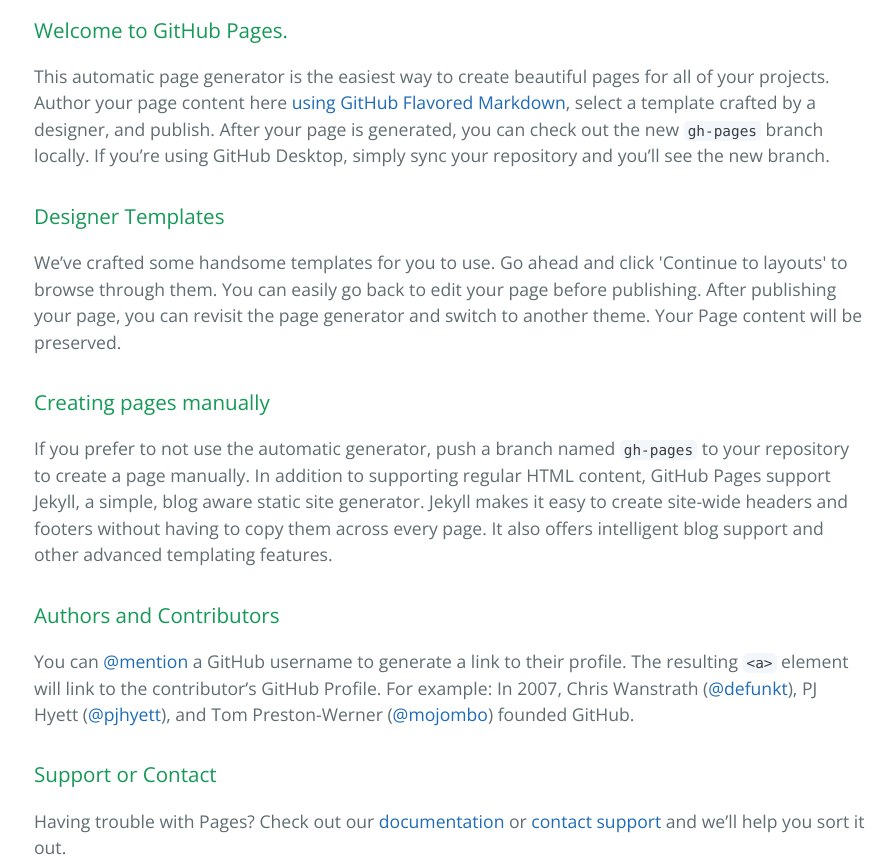
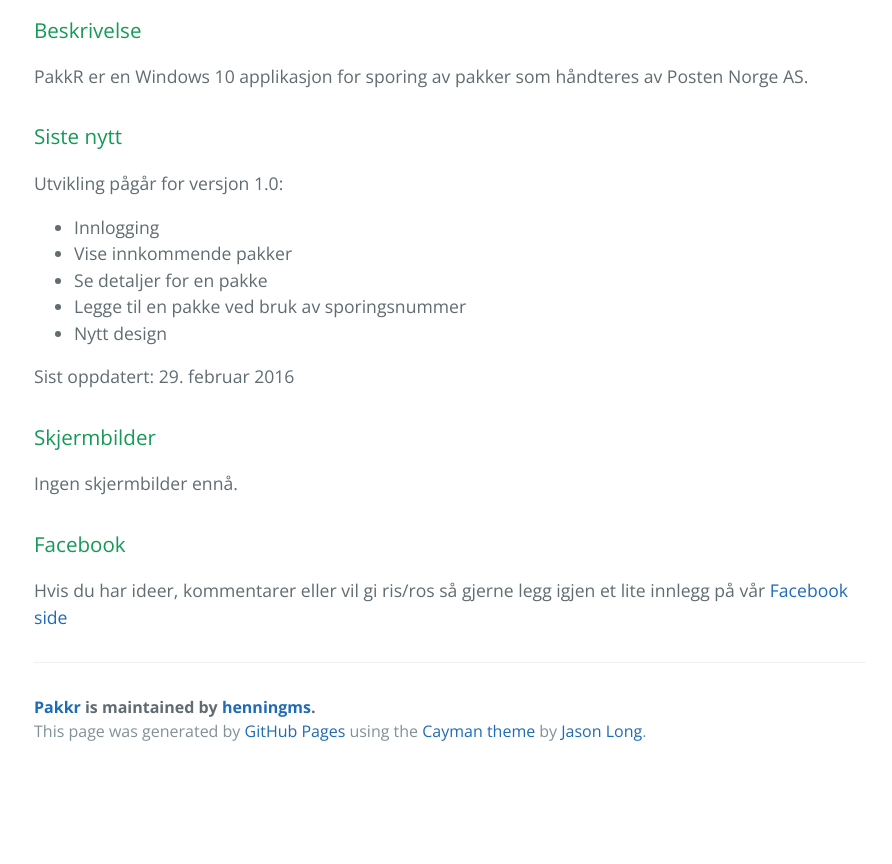
Before and after one commit to henningms/pakkr, a plain HTML site: page index.html in a window 1280 px wide. Shown: the part 400-1264 px from the top of the page, without its empty margins (190-1082 px from the left). After the commit the page ends 1175 px from the top, so only its background shows below. Drawn offline with nearby package versions, Linux system fonts and the light colour scheme.

```diff
--- a/index.html
+++ b/index.html
@@ -20,29 +20,34 @@
 
     <section class="main-content">
       <h3>
-<a id="welcome-to-github-pages" class="anchor" href="#welcome-to-github-pages" aria-hidden="true"><span aria-hidden="true" class="octicon octicon-link"></span></a>Welcome to GitHub Pages.</h3>
+<a id="beskrivelse" class="anchor" href="#beskrivelse" aria-hidden="true"><span aria-hidden="true" class="octicon octicon-link"></span></a>Beskrivelse</h3>
 
-<p>This automatic page generator is the easiest way to create beautiful pages for all of your projects. Author your page content here <a href="https://guides.github.com/features/mastering-markdown/">using GitHub Flavored Markdown</a>, select a template crafted by a designer, and publish. After your page is generated, you can check out the new <code>gh-pages</code> branch locally. If you’re using GitHub Desktop, simply sync your repository and you’ll see the new branch.</p>
+<p>PakkR er en Windows 10 applikasjon for sporing av pakker som håndteres av Posten Norge AS.</p>
 
 <h3>
-<a id="designer-templates" class="anchor" href="#designer-templates" aria-hidden="true"><span aria-hidden="true" class="octicon octicon-link"></span></a>Designer Templates</h3>
+<a id="siste-nytt" class="anchor" href="#siste-nytt" aria-hidden="true"><span aria-hidden="true" class="octicon octicon-link"></span></a>Siste nytt</h3>
 
-<p>We’ve crafted some handsome templates for you to use. Go ahead and click 'Continue to layouts' to browse through them. You can easily go back to edit your page before publishing. After publishing your page, you can revisit the page generator and switch to another theme. Your Page content will be preserved.</p>
+<p>Utvikling pågår for versjon 1.0:</p>
+
+<ul>
+<li>Innlogging</li>
+<li>Vise innkommende pakker</li>
+<li>Se detaljer for en pakke</li>
+<li>Legge til en pakke ved bruk av sporingsnummer</li>
+<li>Nytt design</li>
+</ul>
+
+<p>Sist oppdatert: 29. februar 2016</p>
 
 <h3>
-<a id="creating-pages-manually" class="anchor" href="#creating-pages-manually" aria-hidden="true"><span aria-hidden="true" class="octicon octicon-link"></span></a>Creating pages manually</h3>
+<a id="skjermbilder" class="anchor" href="#skjermbilder" aria-hidden="true"><span aria-hidden="true" class="octicon octicon-link"></span></a>Skjermbilder</h3>
 
-<p>If you prefer to not use the automatic generator, push a branch named <code>gh-pages</code> to your repository to create a page manually. In addition to supporting regular HTML content, GitHub Pages support Jekyll, a simple, blog aware static site generator. Jekyll makes it easy to create site-wide headers and footers without having to copy them across every page. It also offers intelligent blog support and other advanced templating features.</p>
+<p>Ingen skjermbilder ennå.</p>
 
 <h3>
-<a id="authors-and-contributors" class="anchor" href="#authors-and-contributors" aria-hidden="true"><span aria-hidden="true" class="octicon octicon-link"></span></a>Authors and Contributors</h3>
+<a id="facebook" class="anchor" href="#facebook" aria-hidden="true"><span aria-hidden="true" class="octicon octicon-link"></span></a>Facebook</h3>
 
-<p>You can <a href="https://help.github.com/articles/basic-writing-and-formatting-syntax/#mentioning-users-and-teams" class="user-mention">@mention</a> a GitHub username to generate a link to their profile. The resulting <code>&lt;a&gt;</code> element will link to the contributor’s GitHub Profile. For example: In 2007, Chris Wanstrath (<a href="https://github.com/defunkt" class="user-mention">@defunkt</a>), PJ Hyett (<a href="https://github.com/pjhyett" class="user-mention">@pjhyett</a>), and Tom Preston-Werner (<a href="https://github.com/mojombo" class="user-mention">@mojombo</a>) founded GitHub.</p>
-
-<h3>
-<a id="support-or-contact" class="anchor" href="#support-or-contact" aria-hidden="true"><span aria-hidden="true" class="octicon octicon-link"></span></a>Support or Contact</h3>
-
-<p>Having trouble with Pages? Check out our <a href="https://help.github.com/pages">documentation</a> or <a href="https://github.com/contact">contact support</a> and we’ll help you sort it out.</p>
+<p>Hvis du har ideer, kommentarer eller vil gi ris/ros så gjerne legg igjen et lite innlegg på vår <a href="https://www.facebook.com/Utviklerjournal-Sporingsapp-for-Windows-10-1133287183351654">Facebook side</a></p>
 
       <footer class="site-footer">
         <span class="site-footer-owner"><a href="https://github.com/henningms/pakkr">Pakkr</a> is maintained by <a href="https://github.com/henningms">henningms</a>.</span>
```
Also changed, not shown: params.json (+1 -1 lines).
